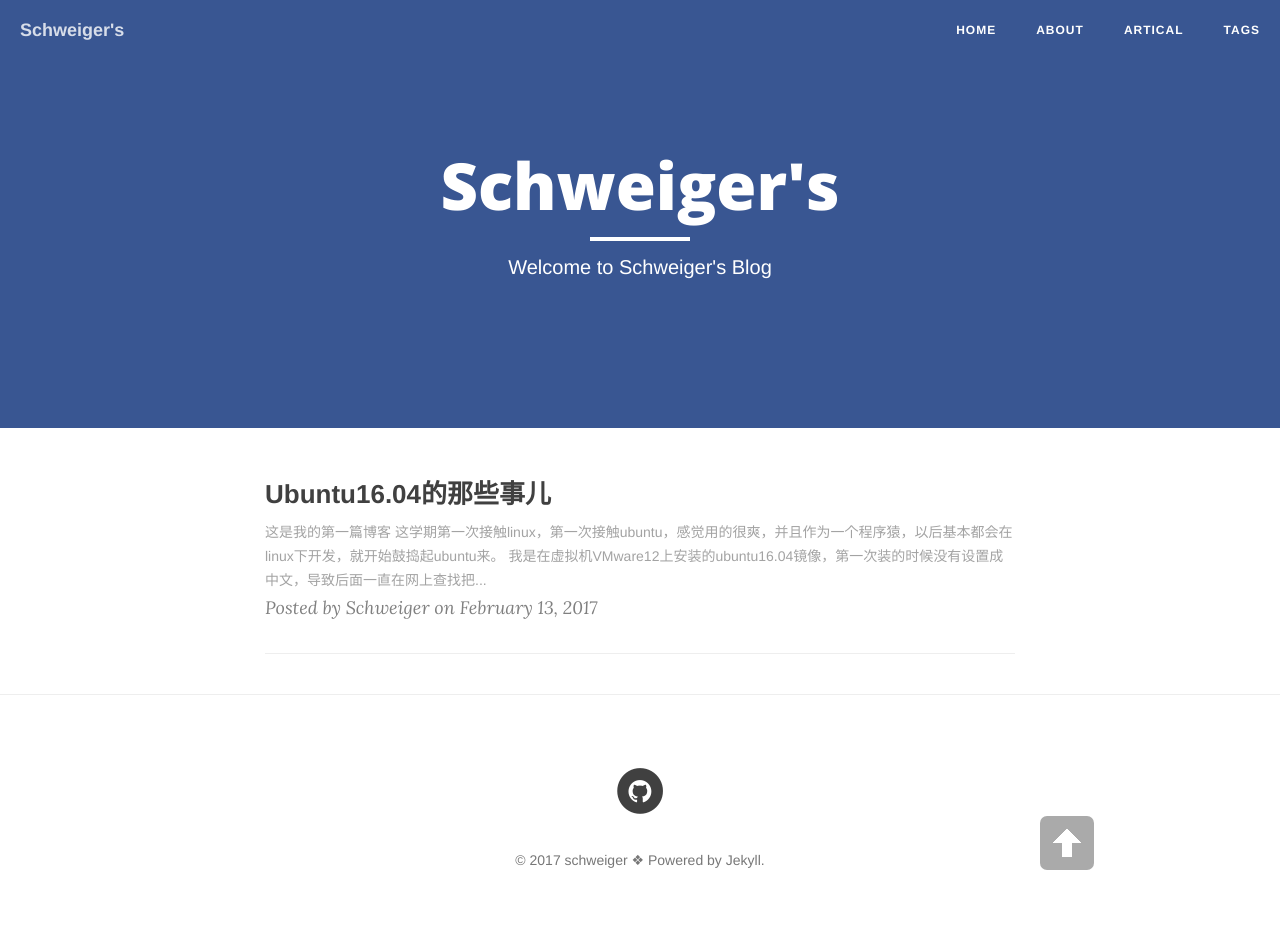
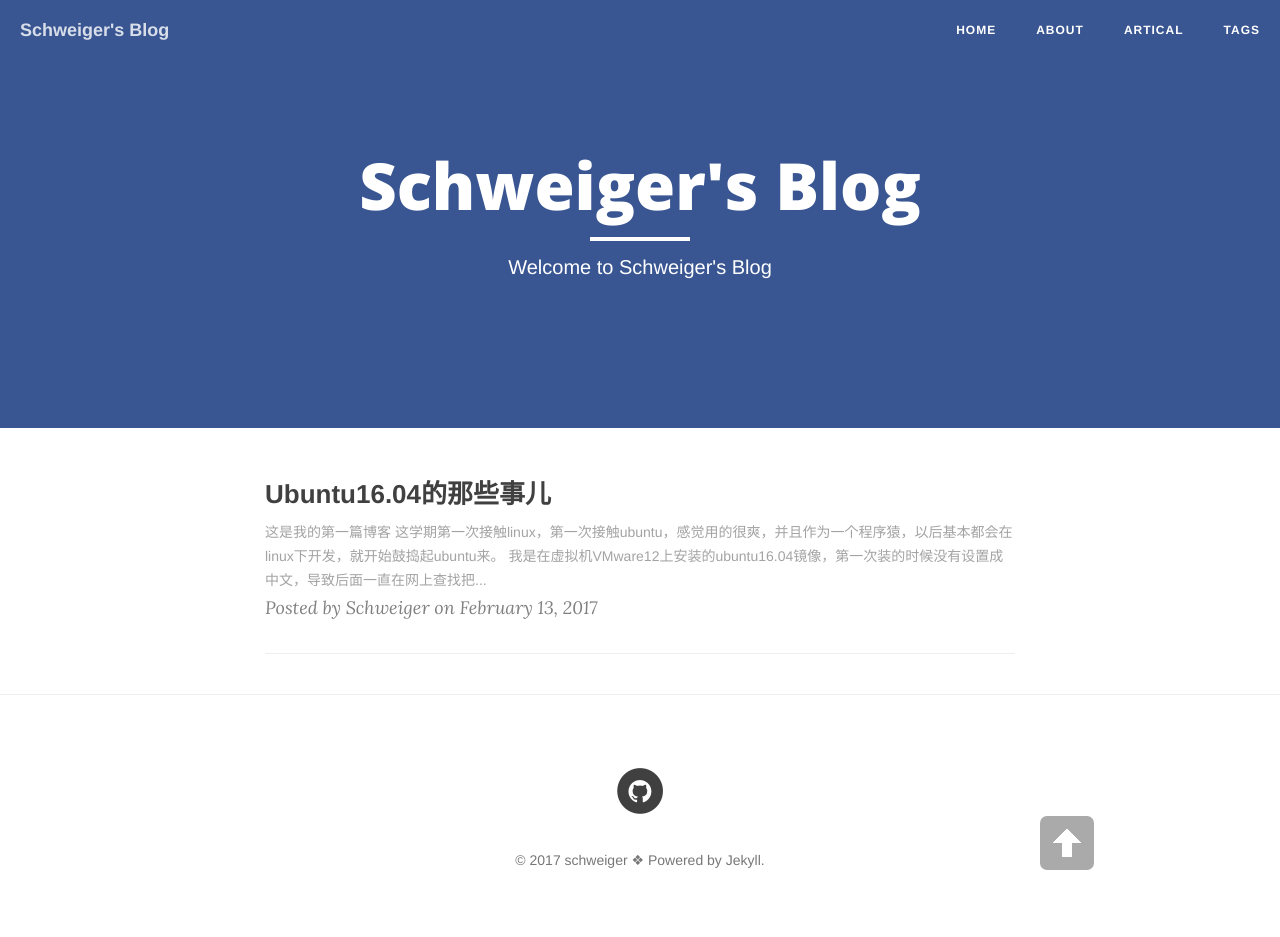
Before and after one commit to 8527/8527.github.io, a Jekyll site: the page built from index.html, in a window 1280 px wide. Built offline with Jekyll 4.4.1, drawn with Linux system fonts in a browser that asks for light colours; nearby versions of some CDN libraries; the list of posts is cut into pages by our own code.

Commit message:
Update _config.yml

```diff
--- a/_config.yml
+++ b/_config.yml
@@ -1,5 +1,5 @@
 # Site settings
-title: Schweiger's
+title: "Schweiger's Blog"
 header-img: "img/facebook.jpg"
 tagline: "cn"
 description: "Schweiger's|Hungry and Foolish"
@@ -10,7 +10,7 @@ url: "http://8527.github.io"
 owner:
   name: "schweiger"
   email: schweibeyond@gmail.com
-  bio: ""
+  bio: "Stay Hungry,stay Foolish"
 
 # Data
 gavatar: http://dreamofbook.qiniudn.com/Az..png
```
